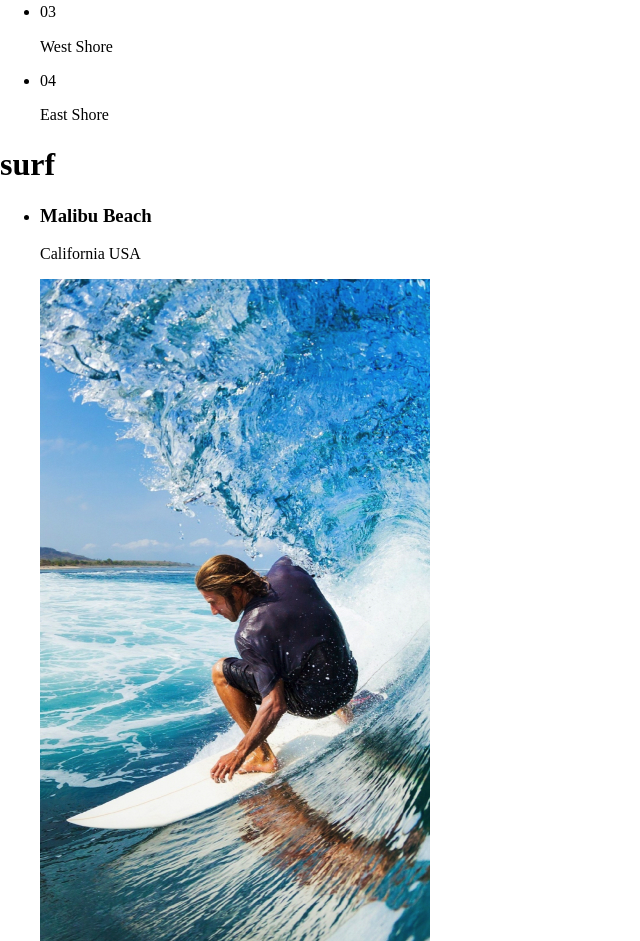
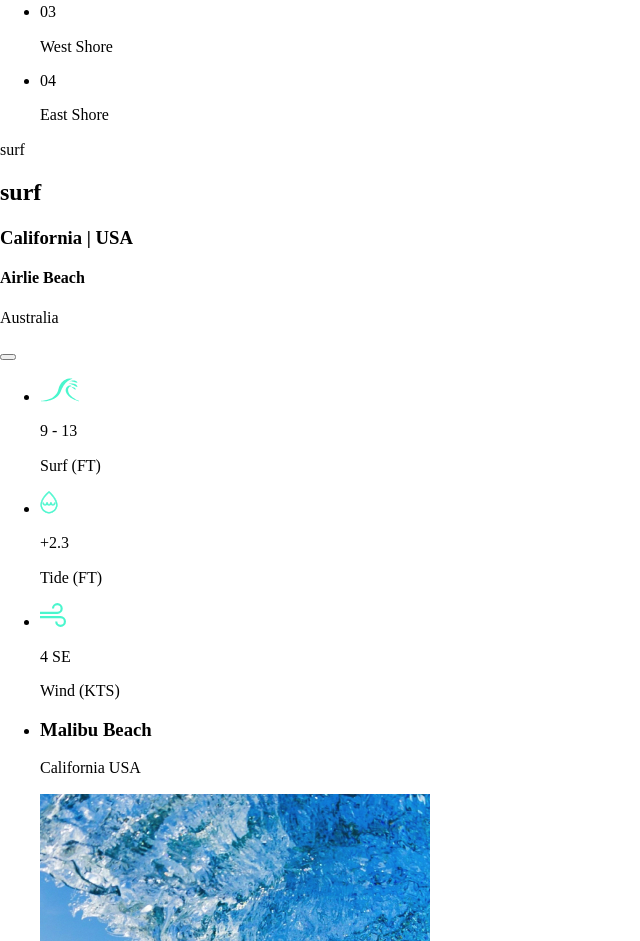
Before and after one commit to VadymChutur/surf-gulp-hk, a website with bundled scripts: page src/index.html in a window 1280 px wide. Shown: the part 1478-2419 px from the top of the page, without its empty margins (0-640 px from the left). Built offline with nearby package versions, Linux system fonts and the light colour scheme; files whose address does not match are found by name.

Commit message:
верстка секція surf

```diff
--- a/gulp/version.json
+++ b/gulp/version.json
@@ -1,3 +1,3 @@
 {
-    "main": "1660399903468"
+    "main": "1661671041829"
 }
--- a/src/html/surf.html
+++ b/src/html/surf.html
@@ -1 +1,42 @@
-<h1>surf</h1>
+<section class="surf_section">
+  <div class="container">
+    <span class="surf_samp-title"
+      >surf
+      <h2 class="surf_title">surf</h2>
+    </span>
+    <!-- <p class="surf_afte-location">Current location</p> -->
+    <h3 class="surf_location">
+      California <span class="surf_samp-line">|</span> USA
+    </h3>
+    <div class="surf_box-info">
+      <h4 class="surf_info-title">Airlie Beach</h4>
+      <p class="surf_info-text">Australia</p>
+      <button type="button" class="surf_button"></button>
+      <ul class="surf_list">
+        <li class="surf_item">
+          <svg class="surf_svg" width="40" height="24">
+            <use href="img/icons/icons.svg#surf-wave"></use>
+          </svg>
+          <p class="surf_item-info">9 - 13</p>
+          <p class="surf_item-text">Surf (FT)</p>
+        </li>
+
+        <li class="surf_item">
+          <svg class="surf_svg" width="18" height="23">
+            <use href="img/icons/icons.svg#surf-drop-transparent"></use>
+          </svg>
+          <p class="surf_item-info">+2.3</p>
+          <p class="surf_item-text">Tide (FT)</p>
+        </li>
+
+        <li class="surf_item">
+          <svg class="surf_svg" width="26" height="24">
+            <use href="img/icons/icons.svg#surf-wind"></use>
+          </svg>
+          <p class="surf_item-info">4 SE</p>
+          <p class="surf_item-text">Wind (KTS)</p>
+        </li>
+      </ul>
+    </div>
+  </div>
+</section>
```
